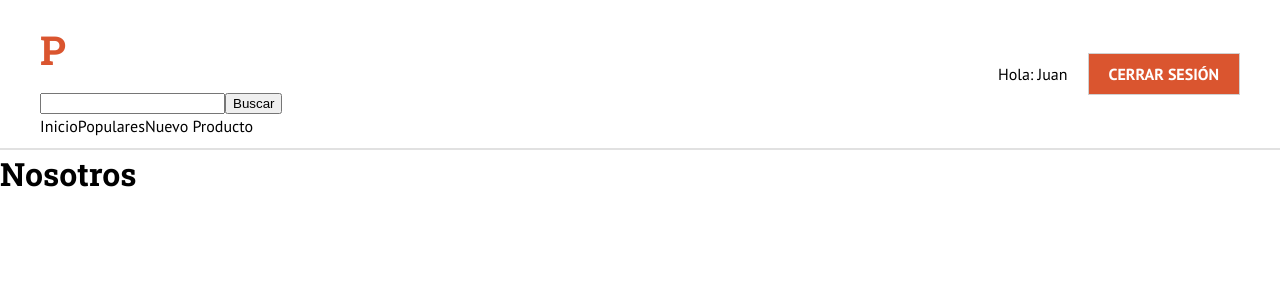
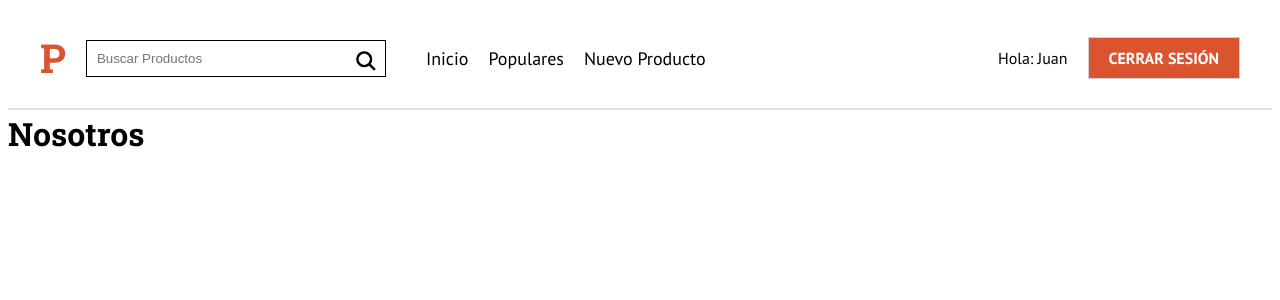
Before and after one commit to Sebchav/ProductHunt-Next, a Next.js app: page /nosotros in a window 1280 px wide. Shown: the top 300 px of the page. Built offline with nearby package versions, Linux system fonts and the light colour scheme.

Commit message:
Finishing CSS for the Header

```diff
--- a/components/layout/Header.js
+++ b/components/layout/Header.js
@@ -38,7 +38,12 @@
       `}
     >
         <ContenedorHeader>
-            <div>
+            <div
+              css={css`
+              display: flex;
+              align-items: center;
+              `}
+            >
                 <Link href="/">
                   <Logo>P</Logo>
                 </Link>
--- a/components/layout/Navegacion.js
+++ b/components/layout/Navegacion.js
@@ -1,13 +1,29 @@
 import React from 'react'
 import Link from 'next/link'
+import styled from '@emotion/styled'
+
+const Nav = styled.nav`
+  padding-left: 2rem;
+
+  a{
+    font-size: 1.8rem;
+    margin-left: 2rem;
+    color: #000000;
+    font-family: "PT Sans", sans-serif;
+
+    &:last-of-type{
+      margin-right: 0;
+    }
+  }
+`
 
 const Navegacion = () => {
   return (
-    <nav>
+    <Nav>
         <Link href="/">Inicio</Link>
         <Link href="/">Populares</Link>
         <Link href="/">Nuevo Producto</Link>
-    </nav>
+    </Nav>
   )
 }
 
--- a/components/layout/ui/Buscar.js
+++ b/components/layout/ui/Buscar.js
@@ -1,11 +1,44 @@
-import React from 'react'
+import React from 'react';
+import styled from '@emotion/styled';
+import { css } from "@emotion/react";
+
+const InputText = styled.input`
+  border: 1px solid;
+  padding: 1rem;
+  min-width: 300px;
+`
+const InputSubmit = styled.button`
+  height: 3rem;
+  width: 3rem;
+  display: block;
+  background-size: 4rem;
+  background-image: url("/static/img/buscar.png");
+  background-repeat: no-repeat;
+  position: absolute;
+  right: 1rem;
+  top: 1px;
+  background-color: white;
+  border: none;
+  text-indent: -9999px;
+
+  &:hover{
+    cursor: pointer;
+  }
+`
 
 const Buscar = () => {
   return (
-    <form>
-        <input type='text' />
+    <form
+        css={css`
+            position: relative;
+        `}
+    >
+        <InputText
+          type='text'
+          placeholder='Buscar Productos'
+        />
 
-        <button type='submit'>Buscar</button>
+        <InputSubmit type='submit'>Buscar</InputSubmit>
     </form>
   )
 }
--- a/pages/_app.js
+++ b/pages/_app.js
@@ -1,4 +1,3 @@
-import '../styles/globals.css'
 
 function MyApp({ Component, pageProps }) {
   return <Component {...pageProps} />
--- a/styles/globals.css
+++ /dev/null
@@ -1,26 +0,0 @@
-html,
-body {
-  padding: 0;
-  margin: 0;
-  font-family: -apple-system, BlinkMacSystemFont, Segoe UI, Roboto, Oxygen,
-    Ubuntu, Cantarell, Fira Sans, Droid Sans, Helvetica Neue, sans-serif;
-}
-
-a {
-  color: inherit;
-  text-decoration: none;
-}
-
-* {
-  box-sizing: border-box;
-}
-
-@media (prefers-color-scheme: dark) {
-  html {
-    color-scheme: dark;
-  }
-  body {
-    color: white;
-    background: black;
-  }
-}
```
Also changed, not shown: styles/Home.module.css (deleted, +0 -129 lines).
